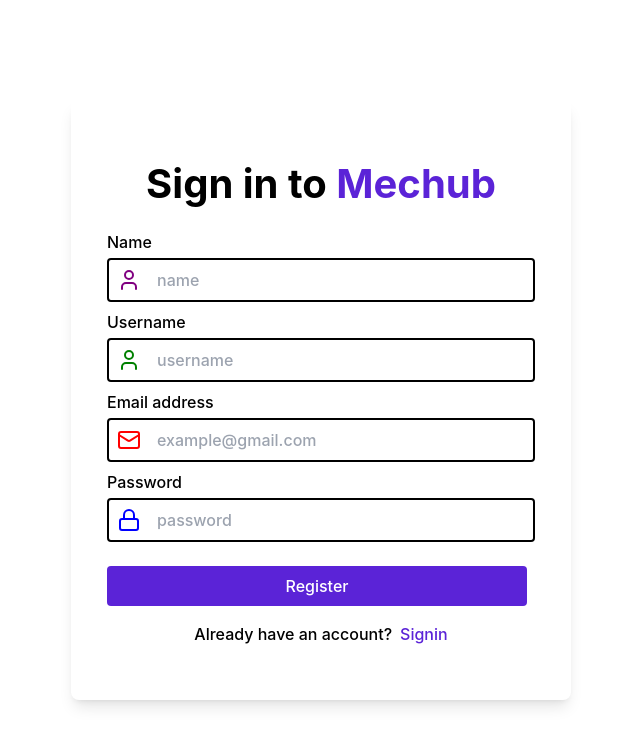
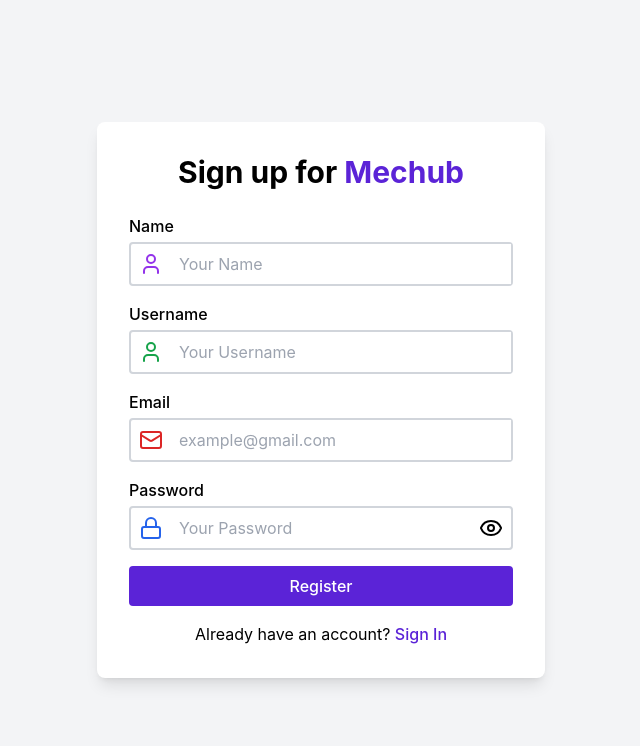
Before and after one commit to 1Yogeshh/Mechub, a React (Create React App) app: page /register in a window 1280 px wide. Shown: the top 746 px of the page, without its empty margins (319-959 px from the left). Built offline with nearby package versions, Linux system fonts and the light colour scheme; a web font is replaced by a local one.

Commit message:
add login page

```diff
--- a/src/components/Auth/Login.js
+++ b/src/components/Auth/Login.js
@@ -1,87 +1,98 @@
-import React, { useState } from 'react';
+import React, { useState, useEffect } from 'react';
 import axios from 'axios';
 import { useNavigate } from 'react-router-dom';
 import { toast } from 'react-toastify';
 import { useDispatch } from 'react-redux';
 import { getUser } from '../../redux/userSlice';
-import { useSelector } from 'react-redux';
-import { useEffect } from 'react';
 import { Lock, Mail } from 'lucide-react';
 
 const Login = () => {
   const [email, setEmail] = useState('');
   const [password, setPassword] = useState('');
   const navigate = useNavigate();
-  const dispatch=useDispatch();
+  const dispatch = useDispatch();
 
-  const changeScreen=()=>{
-    const token=localStorage.getItem('token')
-  if(token){
-    setTimeout(()=>{
-        navigate('/dashboard')
-    },2000);
-  }else{
-    setTimeout(()=>{
-        navigate('/login')
-    },2000)
+  const changeScreen = () => {
+    const token = localStorage.getItem('token');
+    if (token) {
+      setTimeout(() => {
+        navigate('/dashboard');
+      }, 2000);
+    } else {
+      setTimeout(() => {
+        navigate('/login');
+      }, 2000);
     }
-  }
+  };
 
-  useEffect(()=>{
+  useEffect(() => {
     changeScreen();
-  },[])
+  }, []);
 
   const handleSubmit = async (e) => {
-
     e.preventDefault();
     try {
       const res = await axios.post('https://mechub-server.vercel.app/api/auth/login', { email, password });
       localStorage.setItem('token', res.data.token);
       navigate('/');
-      toast.success(res.data.message)
-      dispatch(getUser(res.data.user))
+      toast.success(res.data.message);
+      dispatch(getUser(res.data.user));
     } catch (err) {
-      toast("incorrect email or password  ")
+      toast.error('Incorrect email or password');
     }
   };
 
   return (
-    <div className='flex justify-center items-center h-screen'>
-      <div className='w-[500px] flex flex-col justify-center h-[500px] items-center text-center shadow-lg rounded-lg'>
+    <div className="flex justify-center items-center min-h-screen bg-gray-100 p-4">
+      <div className="w-full max-w-md bg-white p-8 shadow-lg rounded-lg">
+        <h2 className="font-bold text-3xl mb-6 text-center">
+          Sign in to <span className="text-[#5b23d7]">Mechub</span>
+        </h2>
 
-<h2 className=' font-[700] text-[40px] mb-4'>Sign in to <span className='text-[#5b23d7]'>Mechub</span></h2>
-
-<form onSubmit={handleSubmit} className='flex flex-col text-left'>
-
-  <label className='font-medium  mb-1'>Email address</label>
-
-  <div className='flex  bg-white border-[2px] border-black rounded'>
-  <Mail color='red' className='m-2'/>
+        <form onSubmit={handleSubmit} className="flex flex-col space-y-4">
+          <div>
+            <label className="font-medium mb-1 block">Email address</label>
+            <div className="flex items-center bg-white border-2 border-gray-300 rounded">
+              <Mail color="red" className="m-2" />
               <input
-    className='font-medium outline-none p-2 w-96 rounded text-sm'
+                className="flex-1 p-2 outline-none"
                 type="email"
                 value={email}
                 onChange={(e) => setEmail(e.target.value)}
                 placeholder="example@gmail.com"
-    required />
+                required
+              />
+            </div>
           </div>
 
-  <label className='font-medium  mb-1 mt-2'>Password</label>
-
-  <div className='flex  bg-white border-[2px] border-black rounded'>
-  <Lock color='blue' className='m-2'/>
+          <div>
+            <label className="font-medium mb-1 block">Password</label>
+            <div className="flex items-center bg-white border-2 border-gray-300 rounded">
+              <Lock color="blue" className="m-2" />
               <input
-    className='font-medium outline-none p-2 w-96 rounded text-sm'
+                className="flex-1 p-2 outline-none"
                 type="password"
                 value={password}
                 onChange={(e) => setPassword(e.target.value)}
                 placeholder="Password"
-    required />
+                required
+              />
             </div>
-  <button type="submit" className='w-[430px] p-2 mt-6 bg-[#5b23d7] border-none rounded font-medium text-white'>Login</button>
+          </div>
 
-  <p className='flex justify-center mt-4 font-medium gap-2 '>New to Mechub?<a href='/register' className='text-[#5b23d7] cursor-pointer'>Create a account</a></p>
+          <button
+            type="submit"
+            className="w-full p-2 bg-[#5b23d7] text-white font-medium rounded  transition"
+          >
+            Login
+          </button>
 
+          <p className="text-center mt-4">
+            New to Mechub?{' '}
+            <a href="/register" className="text-[#5b23d7] font-medium">
+              Create an account
+            </a>
+          </p>
         </form>
       </div>
     </div>
--- a/src/components/Auth/Register.js
+++ b/src/components/Auth/Register.js
@@ -2,66 +2,134 @@ import React, { useState } from 'react';
 import axios from 'axios';
 import { useNavigate } from 'react-router-dom';
 import { toast } from 'react-toastify';
-import { Lock, Mail, User } from 'lucide-react';
+import { Lock, Mail, User, Eye, EyeOff } from 'lucide-react';
 
 const Register = () => {
   const [name, setName] = useState('');
   const [username, setUsername] = useState('');
   const [email, setEmail] = useState('');
   const [password, setPassword] = useState('');
+  const [showPassword, setShowPassword] = useState(false);
+  const [loading, setLoading] = useState(false);
   const navigate = useNavigate();
 
   const handleSubmit = async (e) => {
     e.preventDefault();
+    setLoading(true);
     try {
-      const res= await axios.post('https://mechub-server.vercel.app/api/auth/signup', { name, username, email, password });
-      if(res.data.success){
+      const res = await axios.post('https://mechub-server.vercel.app/api/auth/signup', {
+        name,
+        username,
+        email,
+        password,
+      });
+      if (res.data.success) {
         navigate('/login');
-        toast.success(res.data.message)
+        toast.success(res.data.message);
       }
-
     } catch (err) {
+      toast.error('Registration failed! Please try again.');
       console.error(err);
+    } finally {
+      setLoading(false);
     }
   };
 
+  const togglePasswordVisibility = () => {
+    setShowPassword(!showPassword);
+  };
+
   return (
-    <div className='flex justify-center items-center h-screen'>
-      <div className=' flex flex-col h-[600px] w-[500px] justify-center items-center text-center shadow-lg rounded-lg'>
+    <div className="flex justify-center items-center min-h-screen p-4 bg-gray-100">
+      <div className="flex flex-col w-full max-w-md bg-white shadow-lg rounded-lg p-8">
+        <h2 className="font-bold text-3xl mb-6 text-center">
+          Sign up for <span className="text-[#5b23d7]">Mechub</span>
+        </h2>
 
-<h2 className=' font-[700] text-[40px]  mb-4'>Sign in to <span className='text-[#5b23d7]'>Mechub</span></h2>
+        <form onSubmit={handleSubmit} className="flex flex-col space-y-4">
+          <div>
+            <label className="font-medium mb-1 block">Name</label>
+            <div className="flex items-center bg-white border-2 border-gray-300 rounded">
+              <User className="m-2 text-purple-600" />
+              <input
+                className="flex-1 p-2 outline-none"
+                type="text"
+                value={name}
+                onChange={(e) => setName(e.target.value)}
+                placeholder="Your Name"
+                required
+              />
+            </div>
+          </div>
 
-<form onSubmit={handleSubmit} className='flex flex-col text-left'>
+          <div>
+            <label className="font-medium mb-1 block">Username</label>
+            <div className="flex items-center bg-white border-2 border-gray-300 rounded">
+              <User className="m-2 text-green-600" />
+              <input
+                className="flex-1 p-2 outline-none"
+                type="text"
+                value={username}
+                onChange={(e) => setUsername(e.target.value)}
+                placeholder="Your Username"
+                required
+              />
+            </div>
+          </div>
 
-  <label className='font-medium  mb-1'>Name</label>
-  <div className='flex bg-white border-[2px] border-black rounded'>
-  <User color='purple' className='m-2'/>
-  <input className='font-medium outline-none p-2 w-96 rounded' type="text" value={name} onChange={(e) => setName(e.target.value)} placeholder="name" required />
-  </div>
+          <div>
+            <label className="font-medium mb-1 block">Email</label>
+            <div className="flex items-center bg-white border-2 border-gray-300 rounded">
+              <Mail className="m-2 text-red-600" />
+              <input
+                className="flex-1 p-2 outline-none"
+                type="email"
+                value={email}
+                onChange={(e) => setEmail(e.target.value)}
+                placeholder="example@gmail.com"
+                required
+              />
+            </div>
+          </div>
 
-  <label className='font-medium mb-1 mt-2'>Username</label>
-  <div className='flex bg-white border-[2px] border-black rounded'>
-  <User color='green' className='m-2'/>
-  <input className='font-medium outline-none p-2 w-96 rounded ' type="text" value={username} onChange={(e) => setUsername(e.target.value)} placeholder="username" required />
-  </div>
+          <div>
+            <label className="font-medium mb-1 block">Password</label>
+            <div className="flex items-center bg-white border-2 border-gray-300 rounded">
+              <Lock className="m-2 text-blue-600" />
+              <input
+                className="flex-1 p-2 outline-none"
+                type={showPassword ? 'text' : 'password'}
+                value={password}
+                onChange={(e) => setPassword(e.target.value)}
+                placeholder="Your Password"
+                required
+              />
+              <button
+                type="button"
+                onClick={togglePasswordVisibility}
+                className="px-2"
+              >
+                {showPassword ? <EyeOff /> : <Eye />}
+              </button>
+            </div>
+          </div>
 
-  <label className='font-medium  mb-1 mt-2'>Email address</label>
-  <div className='flex bg-white border-[2px] border-black rounded'>
-  <Mail color='red' className='m-2'/>
-  <input className='font-medium outline-none p-2 w-96 rounded' type="email" value={email} onChange={(e) => setEmail(e.target.value)} placeholder="example@gmail.com" required />
-  </div>
-  <label className='font-medium  mb-1 mt-2'>Password</label>
-  <div className='flex bg-white border-[2px] border-black rounded '>
-  <Lock color='blue' className='m-2'/>
-  <input className='font-medium outline-none p-2 w-96 rounded' type="password" value={password} onChange={(e) => setPassword(e.target.value)} placeholder="password" required />
-  </div>
-  <button type="submit" className='w-[420px] p-2 mt-6 bg-[#5b23d7] border-none rounded font-medium text-white'>Register</button>
+          <button
+            type="submit"
+            disabled={loading}
+            className="w-full p-2 bg-[#5b23d7] text-white font-medium rounded transition"
+          >
+            {loading ? 'Registering...' : 'Register'}
+          </button>
 
-  <p className='flex justify-center mt-4 font-medium gap-2'>Already have an account?<a href='/login' className='text-[#5b23d7] cursor-pointer'>Signin</a></p>
-
-</form>
-
-</div>
+          <p className="text-center mt-4">
+            Already have an account?{' '}
+            <a href="/login" className="text-[#5b23d7] font-medium">
+              Sign In
+            </a>
+          </p>
+        </form>
+      </div>
     </div>
   );
 };
```
Lines whose indentation alone changed are shown as unchanged.
